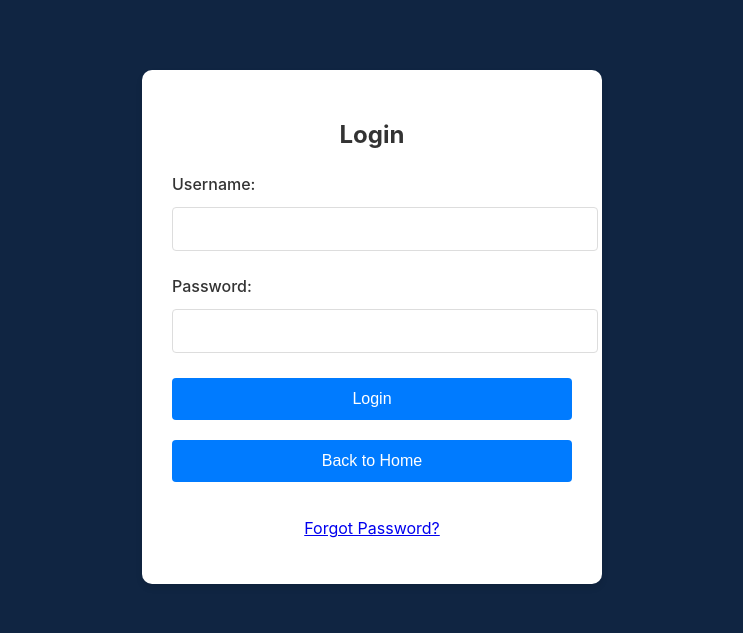
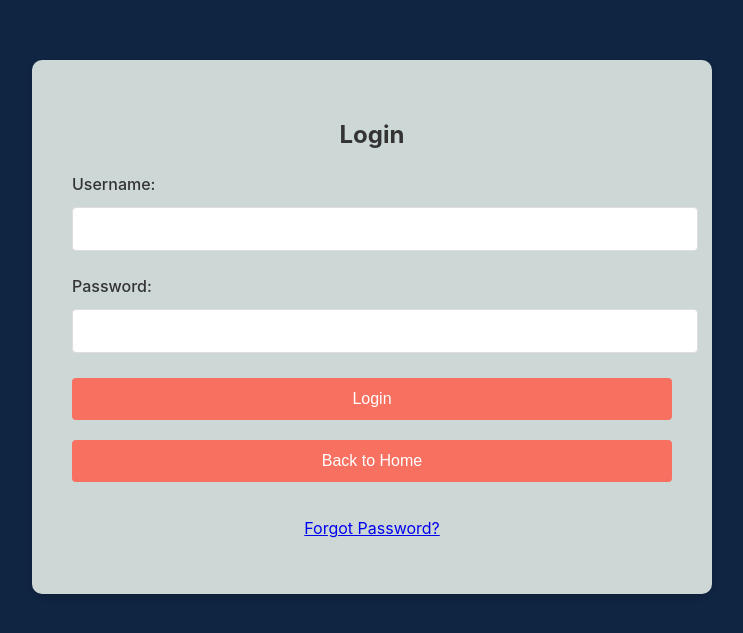
Before and after one commit to froguro/diamondhacks-2025, a React (Create React App) app in the folder my-app/: page /login in a window 1280 px wide. Shown: the part 153-786 px from the top of the page, without its empty margins (268-1011 px from the left). Built offline with nearby package versions, Linux system fonts and the light colour scheme.

Commit message:
colored login

```diff
--- a/my-app/src/App.css
+++ b/my-app/src/App.css
@@ -59,7 +59,24 @@ background: #cdd7d6;
   line-height: 1.6;
 }
 
-.login-page,
+.login-page {
+    background: #cdd7d6;
+    max-width: 600px;
+    width: 90%;  /* Changed from 100% */
+    padding: 40px;
+    border-radius: 10px;
+    box-shadow: 0 4px 6px rgba(0, 0, 0, 0.1);
+    margin: 0 auto;  /* Add this */
+    text-align: center;  /* Add this */
+}
+
+.login-page button{
+    padding: 0.75rem 1.5rem;
+    font-size: 1rem;
+    cursor: pointer;
+    background: #f87060;
+}
+
 .signup-page,
 .forgot-password-page {
   max-width: 400px;
```
